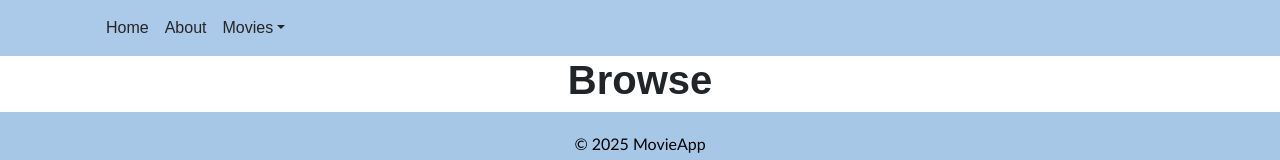
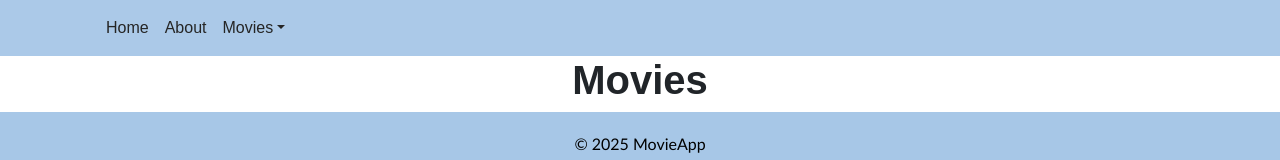
Before and after one commit to talbot648/Movie-Recommender, a React (Vite) app in the folder frontend/: page /Browse in a window 1280 px wide. Shown: the top 160 px of the page. Built offline with nearby package versions, Linux system fonts and the light colour scheme.

Commit message:
updated browse link to movies page

```diff
--- a/frontend/src/App.jsx
+++ b/frontend/src/App.jsx
@@ -18,9 +18,8 @@ function AnimatedRoutes (){
       <Routes location={location} key = {location.pathname}>
         <Route path="/" element= { <PageWrapper><Home /></PageWrapper>} />
         <Route path="/About" element= { <PageWrapper><About /></PageWrapper>} />
-        <Route path="/Movies" element= { <PageWrapper><Movies /></PageWrapper>} />
         <Route path="/Recommendations" element= { <PageWrapper><Recommendations /></PageWrapper>} />
-        <Route path="/Browse" element= { <PageWrapper><Browse /></PageWrapper>} />
+        <Route path="/Browse" element= { <PageWrapper><Movies /></PageWrapper>} />
         <Route path="/Favourites" element= { <PageWrapper><Favourites /></PageWrapper>} />
       </Routes>
     </AnimatePresence>
--- a/frontend/src/pages/Browse.jsx
+++ /dev/null
@@ -1,14 +0,0 @@
-
-import Footer from '../components/Footer';
-
-const Browse = () => {
-
-return (
-<>
-<h1>Browse</h1>
-
-<Footer></Footer>
-
-</>
-)}
-export default Browse;
```
